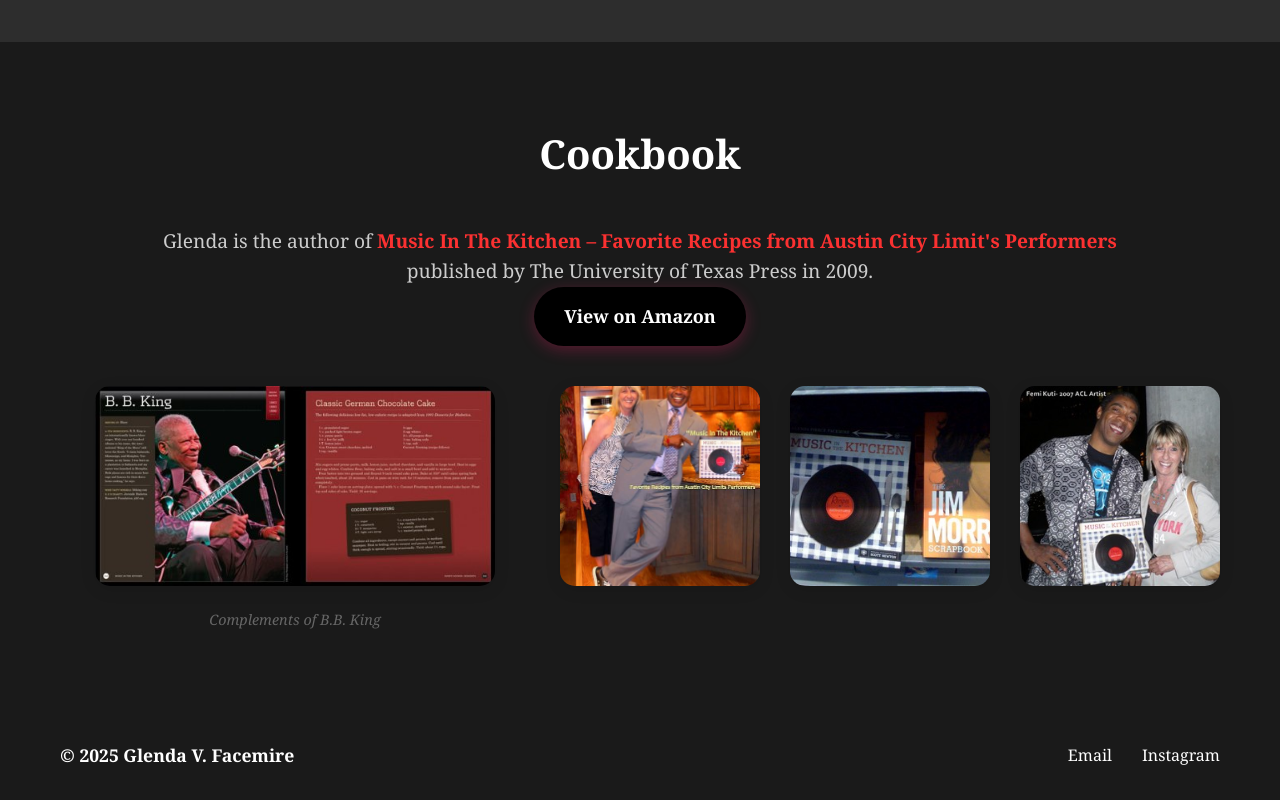
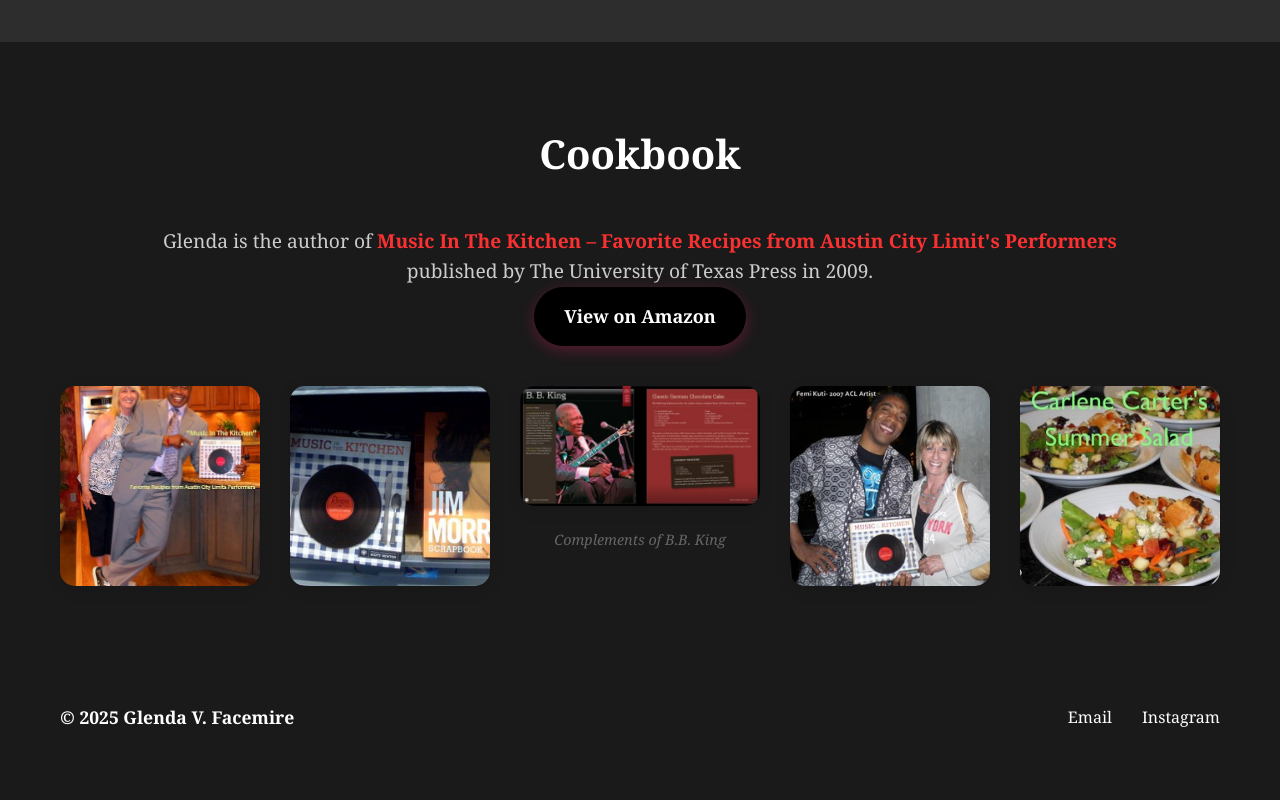
Before and after one commit to glenda-facemire/glenda-facemire.github.io, a React (Vite) app: page / in a window 1280 px wide. Shown: the part 4038-4838 px from the top of the page. After the commit the page ends 4800 px from the top, so only its background shows below. Built offline with nearby package versions, Linux system fonts and the light colour scheme.

Commit message:
Add 5931071016_7a6c134830_c.jpeg and reorganize cookbook images with B.B. King in the middle

```diff
--- a/src/App.jsx
+++ b/src/App.jsx
@@ -225,18 +225,21 @@
               <a href="https://www.amazon.com/dp/0292718152?ref=cm_sw_r_ffobk_cso_cp_apin_dp_S3HWDPZ4F0V8NY1YZQA0&ref_=cm_sw_r_ffobk_cso_cp_apin_dp_S3HWDPZ4F0V8NY1YZQA0&social_share=cm_sw_r_ffobk_cso_cp_apin_dp_S3HWDPZ4F0V8NY1YZQA0&bestFormat=true&previewDohEventScheduleTesting=C&csmig=1" target="_blank" rel="noopener noreferrer" className="instagram-button">View on Amazon</a>
             </p>
             <div className="cookbook-images">
-              <div className="cookbook-image-container bb-king-container">
-                <img src="/B_B_ King.jpeg" alt="B.B. King" className="cookbook-image bb-king-image" />
-                <div className="cookbook-caption">Complements of B.B. King</div>
-              </div>
               <div className="cookbook-image-container">
                 <img src="/1752949881888blob.jpg" alt="1752" className="cookbook-image" />
               </div>
               <div className="cookbook-image-container">
                 <img src="/5926791613_00370c9823_z.jpeg" alt="Cookbook image" className="cookbook-image" />
               </div>
+              <div className="cookbook-image-container bb-king-container">
+                <img src="/B_B_ King.jpeg" alt="B.B. King" className="cookbook-image bb-king-image" />
+                <div className="cookbook-caption">Complements of B.B. King</div>
+              </div>
               <div className="cookbook-image-container">
                 <img src="/5927352358_dc43899f64_z.jpeg" alt="Cookbook image" className="cookbook-image" />
+              </div>
+              <div className="cookbook-image-container">
+                <img src="/5931071016_7a6c134830_c.jpeg" alt="Cookbook image" className="cookbook-image" />
               </div>
             </div>
           </div>
```
Also changed, not shown: 5931071016_7a6c134830_c.jpeg (added), public/5931071016_7a6c134830_c.jpeg (added).
